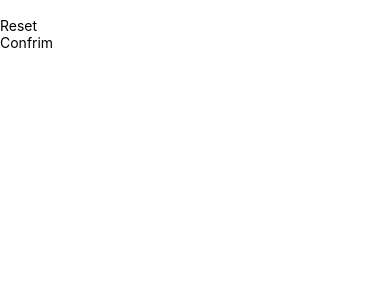
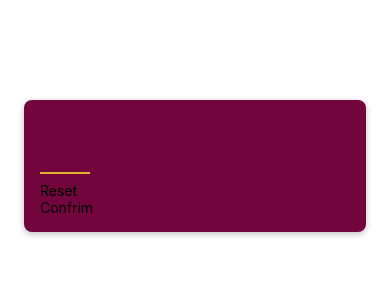
Before and after one commit to meritonm/Mini-Game-React-Native, a React Native app: screen / in a window 390 px wide. Shown: the top 300 px of the page. Built offline with nearby package versions, Linux system fonts and the light colour scheme.

Commit message:
adding some css

```diff
--- a/screen-components/StartGameScreen.js
+++ b/screen-components/StartGameScreen.js
@@ -1,10 +1,10 @@
-import { Text, TextInput, View } from "react-native";
+import { StyleSheet, TextInput, View } from "react-native";
 import PrimaryButton from "../components/PrimaryButton";
 
 function StartGameScreen() {
   return (
-    <View>
-      <TextInput />
+    <View style={styles.inputContainer}>
+      <TextInput style={styles.numberInput} maxLength={2} />
       <PrimaryButton>Reset</PrimaryButton>
       <PrimaryButton>Confrim</PrimaryButton>
     </View>
@@ -12,3 +12,35 @@
 }
 
 export default StartGameScreen;
+
+const styles = StyleSheet.create({
+  inputContainer: {
+    // flex: 1,
+    marginTop: 100,
+    marginHorizontal: 24,
+    padding: 16,
+    backgroundColor: "#72063c",
+    borderRadius: 8,
+
+    // Android box shadow
+    elevation: 4,
+
+    // IOS box shadow
+    shadowColor: "black",
+    shadowOffset: { width: 0, height: 2 },
+    shadowRadius: 6,
+    shadowOpacity: 0.25,
+  },
+
+  numberInput: {
+    height: 50,
+    width: 50,
+    fontSize: 32,
+    borderBottomColor: "#ddb52f",
+    borderBottomWidth: 2,
+    color: "#ddb52f",
+    marginVertical: 8,
+    fontWeight: "bold",
+    textAlign: "center",
+  },
+});
```
